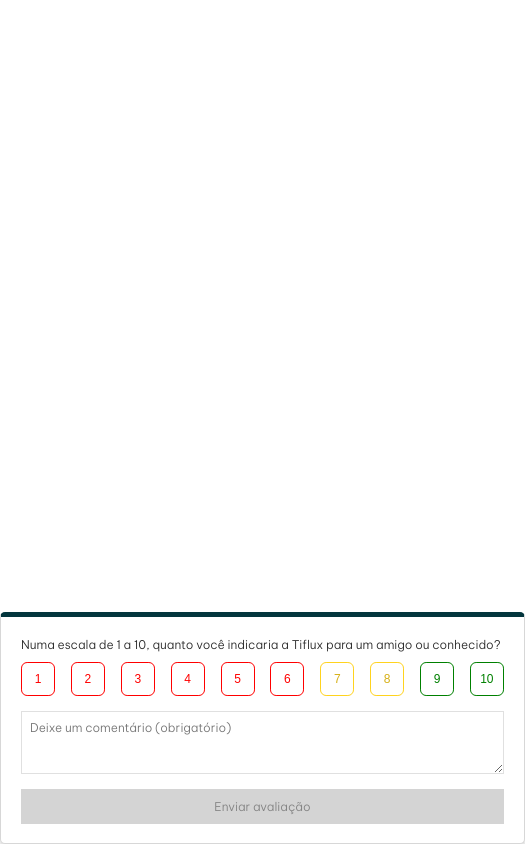
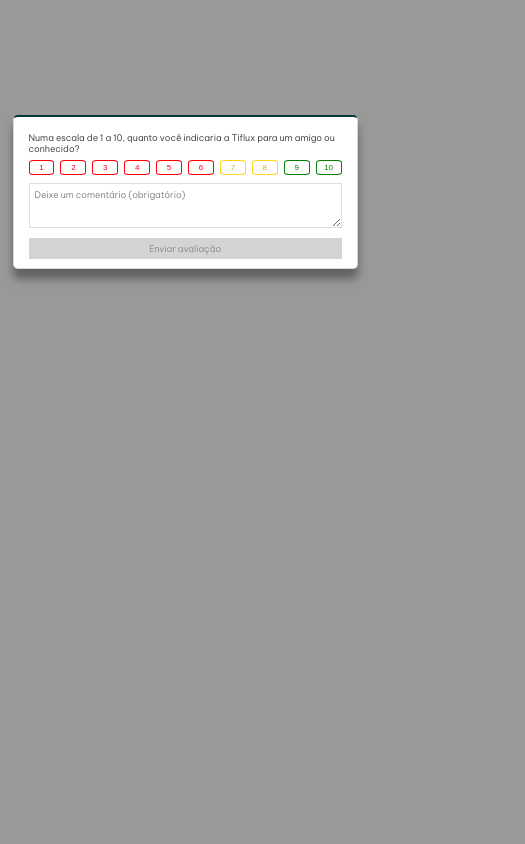
Before and after one commit to GabrielFeMello/repoWidgetAndAPI, a React (Create React App) app in the folder widget/: page / in a window 390 px wide. Shown: the whole page, 525 px wide, since content can reach past the window. Built offline with nearby package versions, Linux system fonts and the light colour scheme; the HTML template or start-up script is replaced by a standard one.

Commit message:
Updating Script

```diff
--- a/widget/package.json
+++ b/widget/package.json
@@ -19,6 +19,7 @@
     "typescript": "^4.9.5",
     "web-vitals": "^2.1.4"
   },
+  "proxy": ["http://localhost/", "http://central.tiflux.com", "http://central.tiflux.com.br", "https://central.tiflux.com", "https://central.tiflux.com.br"],
   "scripts": {
     "start": "react-scripts start",
     "build": "react-scripts build",
--- a/widget/src/App.css
+++ b/widget/src/App.css
@@ -7,7 +7,7 @@
   border-radius: 5px;
   border-top: 5px solid #03363d;
   box-sizing: border-box;
-  box-shadow: 0px 10px 8px #d6d6d6;
+  box-shadow: 0px 10px 8px #626262
 }
 @keyframes appMiss {
   0% {opacity: 1; display: block;}
@@ -25,7 +25,7 @@
   border-radius: 5px;
   border-top: 4px solid #03363d;
   box-sizing: border-box;
-  box-shadow: 0px 10px 8px #d6d6d6;
+  box-shadow: 0px 10px 8px #626262;
   animation-name: appMiss;
   animation-duration: 1.2s;
   animation-play-state: running;
@@ -201,3 +201,65 @@
   color: white !important;
   background-color: red !important;
 }
+
+
+@media (max-width: 600px) {
+  .App {
+    width: 345px;
+    border: 0.5px solid hsl(0, 0%, 84%);
+    padding: 15px 15px 0px;
+    border-top: 2px solid #03363d;
+  }
+  .App-miss {
+    width: 345px;
+    border: 0.5px solid hsl(0, 0%, 84%);
+    padding: 15px 15px 0px;
+    border-top: 2px solid #03363d;
+  }
+
+  .App-header {
+    margin-bottom: 9px
+  }
+
+  .App-header-gratefull{
+    margin-bottom: 10px;
+    height: 100px;
+  }
+
+  .App-header-gratefull p{
+    padding-top: 6px;
+    font-size: 12px;
+  }
+
+  .App-header p {
+    font-size: 9px;
+    margin-top: 0;
+    margin-bottom: 3px;
+  }
+
+  .textArea {
+    border: 1px solid rgba(100,100,100,0.2);
+    padding: 5px;
+    font-size: 9px
+  }
+
+  .sendAvaliation {
+    padding: 3px 7px;
+    margin-top: 10px;
+    font-size: 9px;
+    padding: 5px;
+  }
+
+  .optionsCheck {
+    margin-bottom: 5px;
+  }
+
+  .optionsCheck button{
+    font-size: 8px;
+    font-weight: 300;
+    margin: 3px;
+    width: 15;
+    height: 15px;
+    border-width: .5px;
+  }
+}
--- a/widget/src/App.tsx
+++ b/widget/src/App.tsx
@@ -34,12 +34,8 @@
       console.log("RETURNED DATA", data)
       setMiss(true);
       setLoadingAnswer(false)
-      setTimeout(()=>{
-        var someIframe = window.parent.document.getElementById('npsIframe')
-        if (someIframe) {
-          someIframe.parentNode?.removeChild(someIframe)
-        }
-      }, 8200)
+      setTimeout(()=>
+      window.parent.postMessage("event=closeiframe", "*"), 8200)
     } catch(e:any) {
       setLoadingAnswer(false)
     }
@@ -70,15 +66,14 @@
         <textarea
               disabled={loadingAnswer} placeholder='Deixe um comentário (obrigatório)' rows={3} style={{}} className='textArea' value={message} onChange={(event)=>setMessage(event.target.value)} />
 
-        <button disabled={message === '' || !avaliation || loadingAnswer} onClick={sendAvaliation} className="sendAvaliation">Enviar avaliação</button>
+        <button id="npsAvaliationSent" disabled={message === '' || !avaliation || loadingAnswer} onClick={sendAvaliation} className="sendAvaliation">Enviar avaliação</button>
       </header>}
       {/* <a className="copyFrame" onClick={()=>{navigator.clipboard.writeText(`<iframe style="z-index: 999999;border: none;position: fixed;bottom: 15px;left: 0; height: 265px; width: 575px;right: 0;margin: auto;display: inline-table;background: transparent;" src="https://repo-widget-and-api.vercel.app/"></iframe>`)}}>
         Copy iFrame Tag
       </a> */}
       {/*
-        <script>
-          document.insertHTML()
-        </script>
+        <script> window.addEventListener("message", (event) => { console.log(event); if (event.data === "event=closeiframe") {var proxy_frame = document.getElementById('npsIframe'); proxy_frame.remove(); return;}; return;}, false);var organization_id = 1; var user_id = 1; var client_id = 1; var iframe = document.createElement('iframe'); iframe.style = 'z-index: 999999; border: none; position: fixed; bottom: 0px; top:0px; left: 0px; height: 100%; width: 100%; right: 0px; margin: auto; display: inline-table; background: rgba(0,0,0,0.4);'; iframe.src = 'http://localhost:3000/?user_id='+user_id+'&organization_id='+organization_id+'&client_id='+client_id; iframe.id = 'npsIframe'; document.body.appendChild(iframe); </script>
+
       */}
     </div>
   );
--- a/widget/src/index.css
+++ b/widget/src/index.css
@@ -16,6 +16,29 @@
   font-weight: 200;
   -webkit-font-smoothing: antialiased;
   -moz-osx-font-smoothing: grayscale;
+
+  z-index: 999999;
+  border: none;
+  position: fixed;
+  bottom: 15px;
+  left: 0;
+  height: 265px;
+  width: 575px;
+  right: 0;
+  margin: auto;
+  display: inline-table;
+  background: rgba(0, 0, 0, 0.4);
+}
+
+@media (max-width: 600px) {
+  body {
+    top: 115px;
+    bottom: auto;
+    left: 0;
+    height: auto;
+    width: 365px;
+  }
+
 }
 
 code {
```
